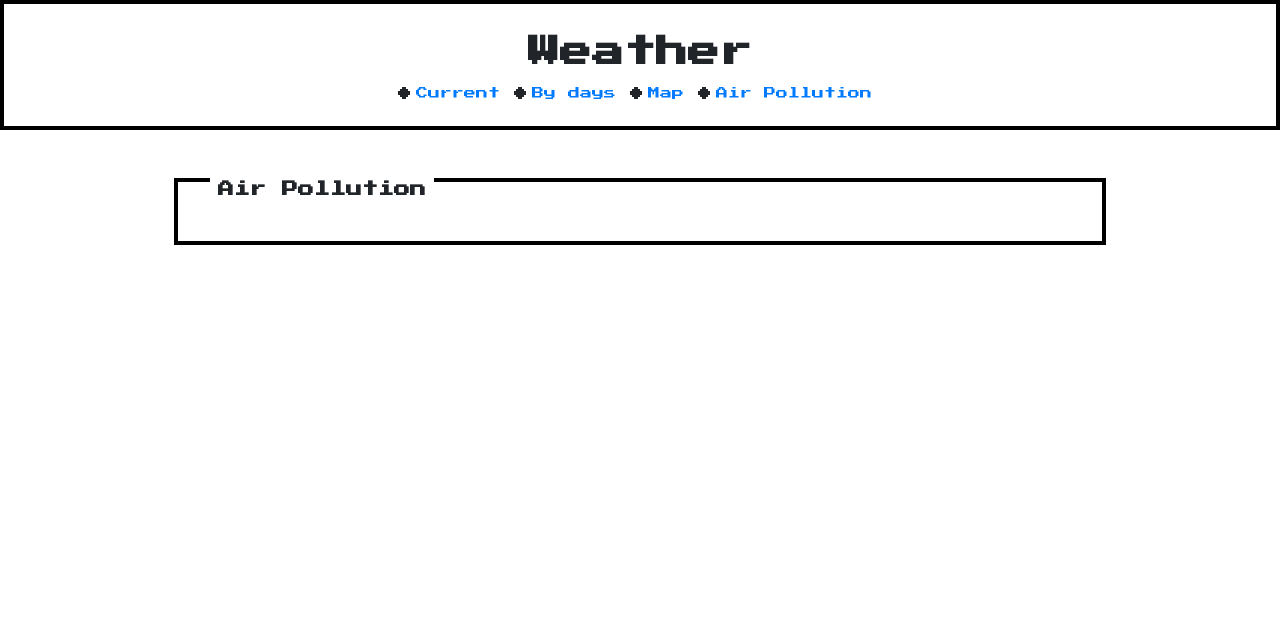
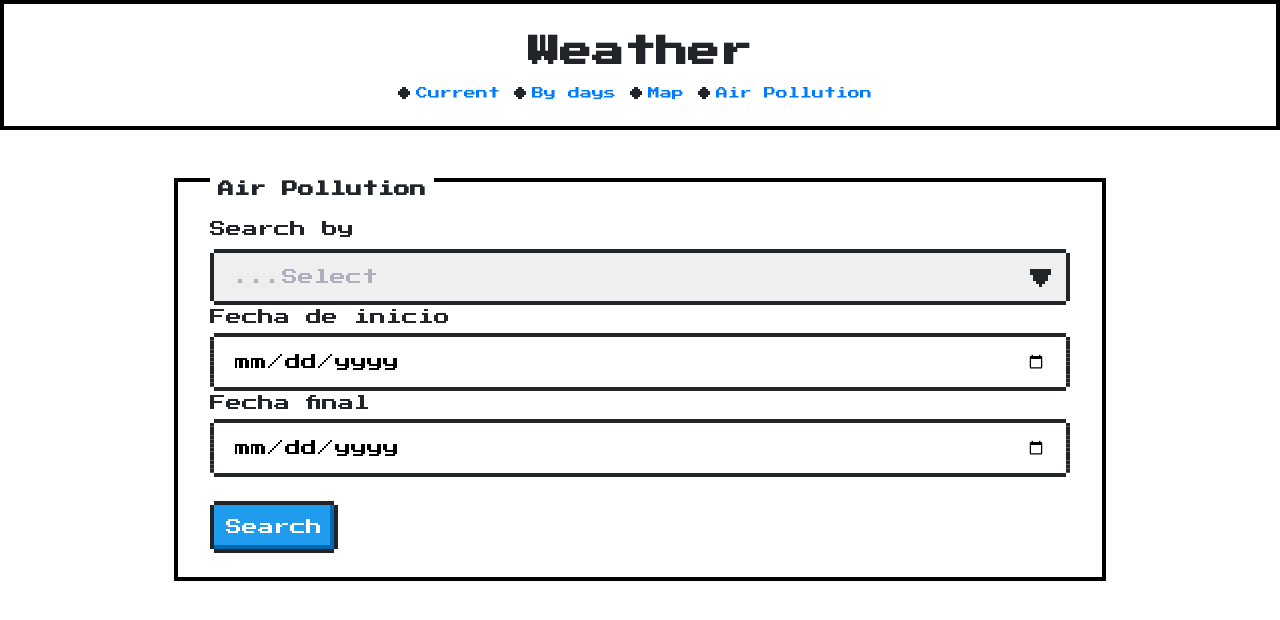
Before and after one commit to Mia-Salazar/reddit-searcher, a React (Create React App) app: page /pollution in a window 1280 px wide. Shown: the top 620 px of the page. Built offline with nearby package versions, Linux system fonts and the light colour scheme.

Commit message:
Create pollution form

```diff
--- /dev/null
+++ b/src/components/SearchPollution/SearchPollution.jsx
@@ -0,0 +1,55 @@
+import React, { useState } from "react";
+
+import { Input } from "../Input/Input";
+import Select from "../Select/Select";
+
+export const SearchPollution = ({setData}) => {
+    const [selectValue, setSelectValue] = useState("")
+    const [dataInput, setDataInput] = useState("")
+    const handleSubmit = (event) => {
+        event.preventDefault();
+        setData(dataInput)
+    }
+    const handleSelectChange = (event) => {
+        setSelectValue(event.target.value)
+        handleInputChange(event)
+    }
+    const handleInputChange = (event) => {
+        setDataInput({
+            ...dataInput,
+            [event.target.name] : event.target.value
+        })
+    }
+    const selectOptions = [
+        {value: "", text: "...Select"},
+        {value: "lat", text: "Latitude and longitude"},
+        {value: "city", text: "City name"},
+        {value: "zip", text: "Post code"},
+    ]
+	return (
+        <form onSubmit={handleSubmit} className="form">
+            <Select options={selectOptions} id="layer" title="Search by" handleChange={handleSelectChange}/>
+            {selectValue === "lat" && (
+                <>
+                    <Input id="lat" title="Latitude" handleInputChange={handleInputChange}/>
+                    <Input id="lon" title="Longitude" handleInputChange={handleInputChange}/>
+                </>
+            )}
+            {selectValue === "city" && (
+                <>
+                    <Input id="city" title="Ciudad" type="text" handleInputChange={handleInputChange}/>
+                </>
+            )}
+            {selectValue === "zip" && (
+                <>
+                    <Input id="zip" title="ZIP" handleInputChange={handleInputChange}/>
+                </>
+            )}
+            <Input type="date" id="start" title="Fecha de inicio" handleInputChange={handleInputChange}/>
+            <Input type="date" id="end" title="Fecha final" handleInputChange={handleInputChange}/>
+            <button type="submit" className="nes-btn is-primary">Search</button>
+        </form>
+	);
+};
+
+export default SearchPollution;
--- a/src/page/Pollution/Pollution.jsx
+++ b/src/page/Pollution/Pollution.jsx
@@ -1,4 +1,6 @@
 import React, { useState } from "react";
+
+import SearchPollution from "../../components/SearchPollution/SearchPollution";
 
 export const Pollution = () => {
 	const [data, setData] = useState();
@@ -7,7 +9,7 @@ export const Pollution = () => {
 		<section >
 			<article className="nes-container with-title">
 				<h2 className="title">Air Pollution</h2>
-
+                <SearchPollution />
 			</article>
 		</section>
 	);
```
